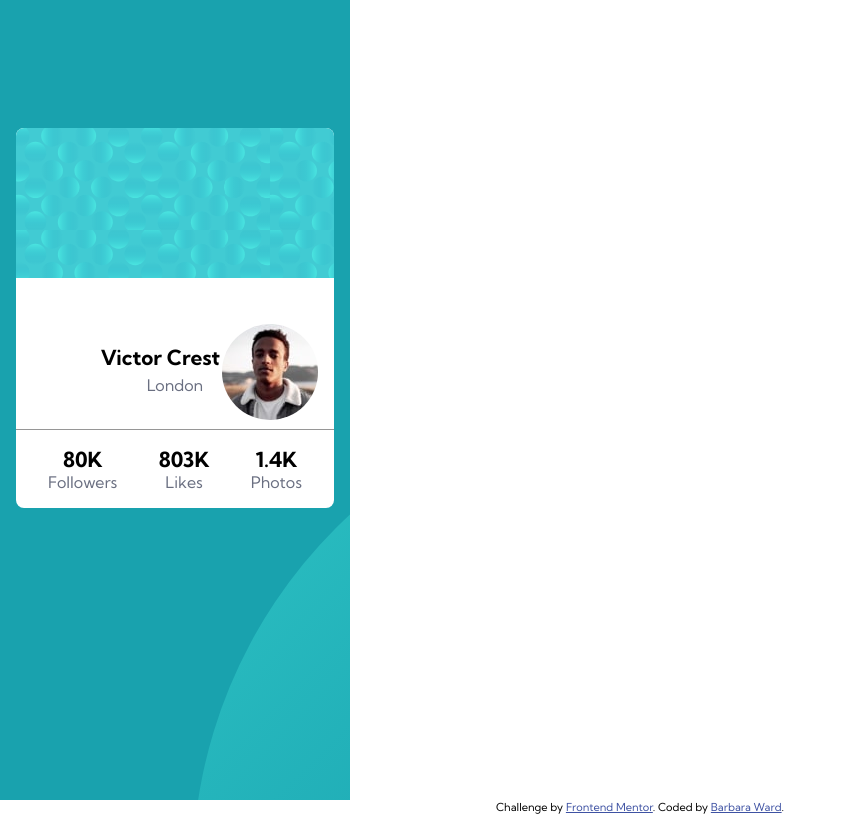
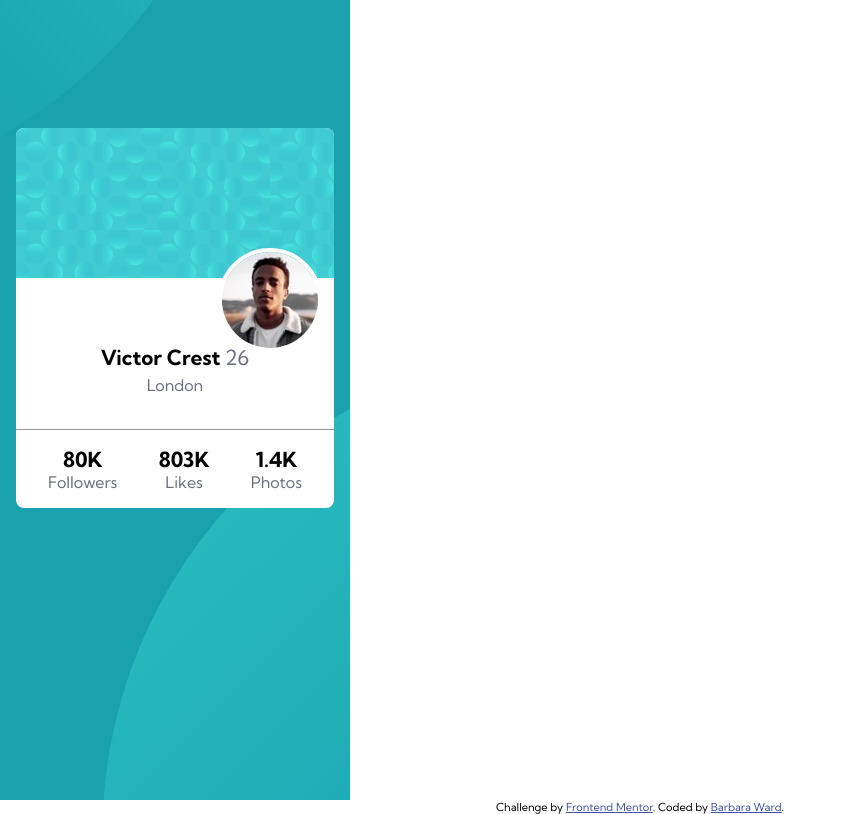
Before and after one commit to bward67/profile-card-component-main, a plain HTML site: page index.html in a window 1280 px wide. Shown: the whole page, without its empty margins (0-847 px from the left). Drawn offline with Linux system fonts and the light colour scheme.

Commit message:
initial commit

```diff
--- a/style.css
+++ b/style.css
@@ -36,7 +36,7 @@ html {
   background-image: url(images/bg-pattern-top.svg),
     url(images/bg-pattern-bottom.svg);
   background-repeat: no-repeat no-repeat;
-  background-position: right 15vw bottom 85vh, left 15vw top 48vh;
+  background-position: right 8vw bottom 75vh, left 8vw top 43vh;
   text-align: center;
   padding: 8em 1em;
 }
@@ -56,7 +56,7 @@ html {
   border-radius: 50%;
   border: 4px white solid;
   position: absolute;
-  top: 40%;
+  top: 31%;
   left: 17%;
 }
 .details {
```
